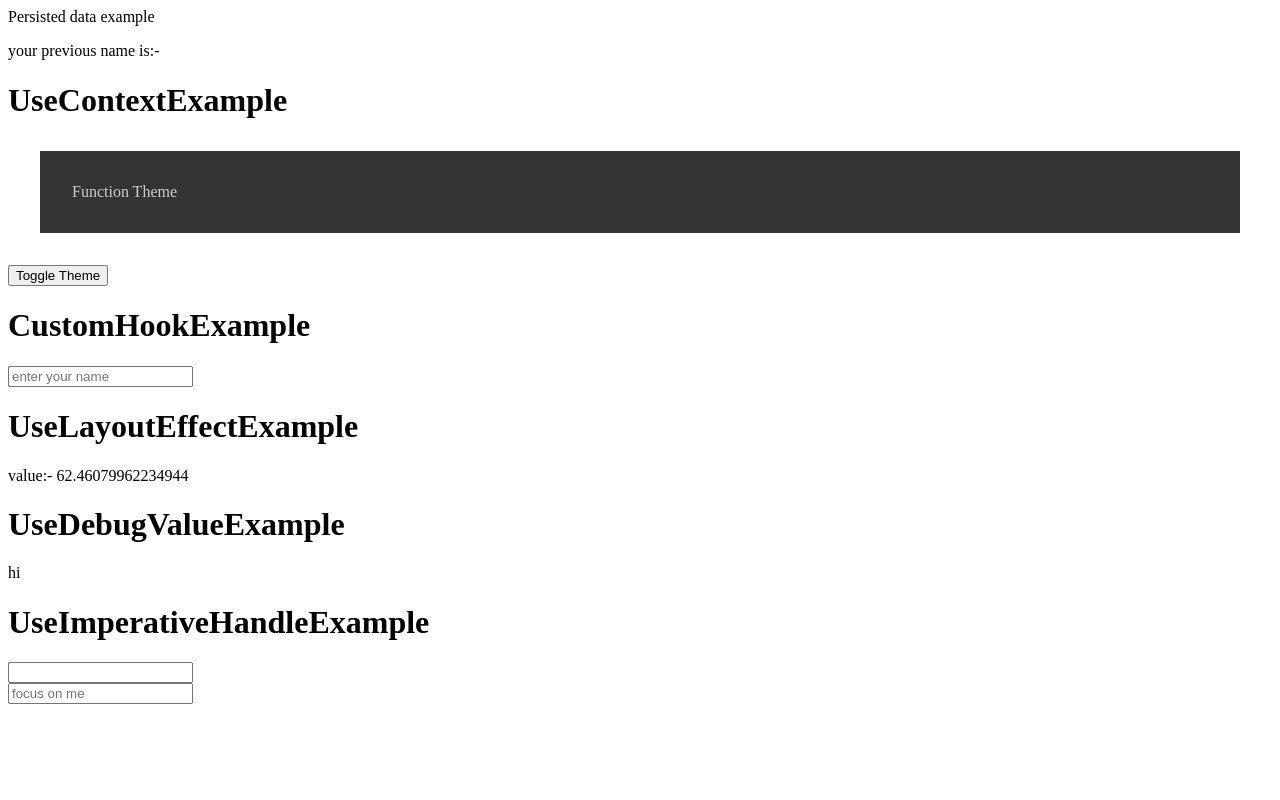
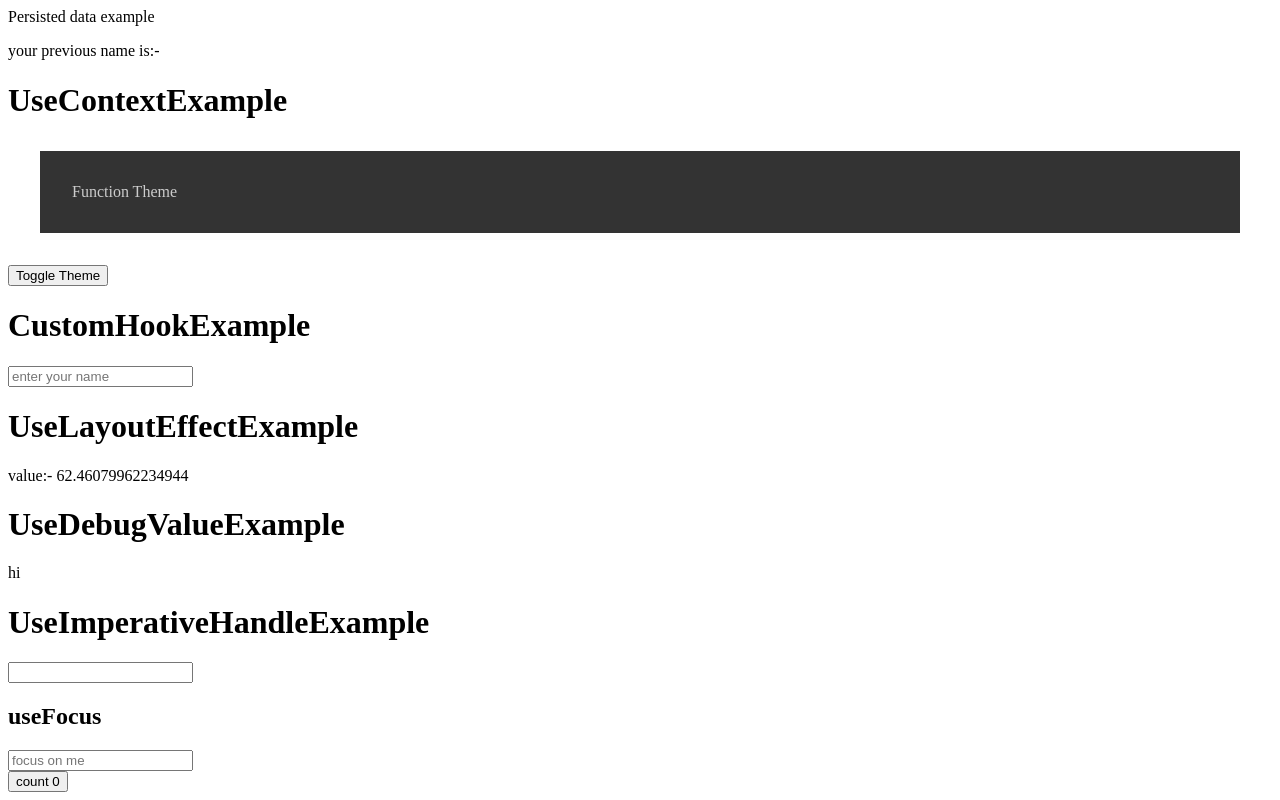
Before and after one commit to vinodkuumar/react-hooks, a React (Create React App) app: page / in a window 1280 px wide. Shown: the part 734-1534 px from the top of the page. Before the commit the page ends 1446 px from the top, so only its background shows below. Built offline with nearby package versions, Linux system fonts and the light colour scheme.

Commit message:
use document title created

```diff
--- a/src/App.js
+++ b/src/App.js
@@ -11,6 +11,7 @@
 import UseDebugValueExample from './UseDebugValueExample';
 import UseImperativeHandleExample from './UseImperativeHandleExample';
 import {useFocus} from './customhooks/useFocus';
+import DocTitleOne from './components/DocTitleOne';
 
 function App({ initialCount }) {
   const [count, setCount] = useState(initialCount)
@@ -112,6 +113,7 @@
         <UseImperativeHandleExample />
       </div>
       <div>
+        <h2>useFocus</h2>
         <input
           type="text"
           ref={ref}
@@ -120,6 +122,9 @@
             <span>focused is true</span>
           )}
       </div>
+      <div>
+        <DocTitleOne />
+      </div>
     </>
   );
 }
--- /dev/null
+++ b/src/components/DocTitleOne.js
@@ -0,0 +1,12 @@
+import React,{useState} from 'react';
+import { useDocumentTitle } from '../customhooks/useDocumentTitle';
+
+const DocTitleOne = () => {
+    const [count,setCount] = useState(0);
+    useDocumentTitle(count)
+    return(
+        <button onClick={() => setCount(count + 1)}>count {count}</button>
+    )
+}
+
+export default DocTitleOne;
--- /dev/null
+++ b/src/customhooks/useDocumentTitle.js
@@ -0,0 +1,7 @@
+import {useEffect} from 'react';
+
+export const useDocumentTitle = (count) => {
+    useEffect(() => {
+        document.title = `count ${count}`
+    },[count])
+}
```
